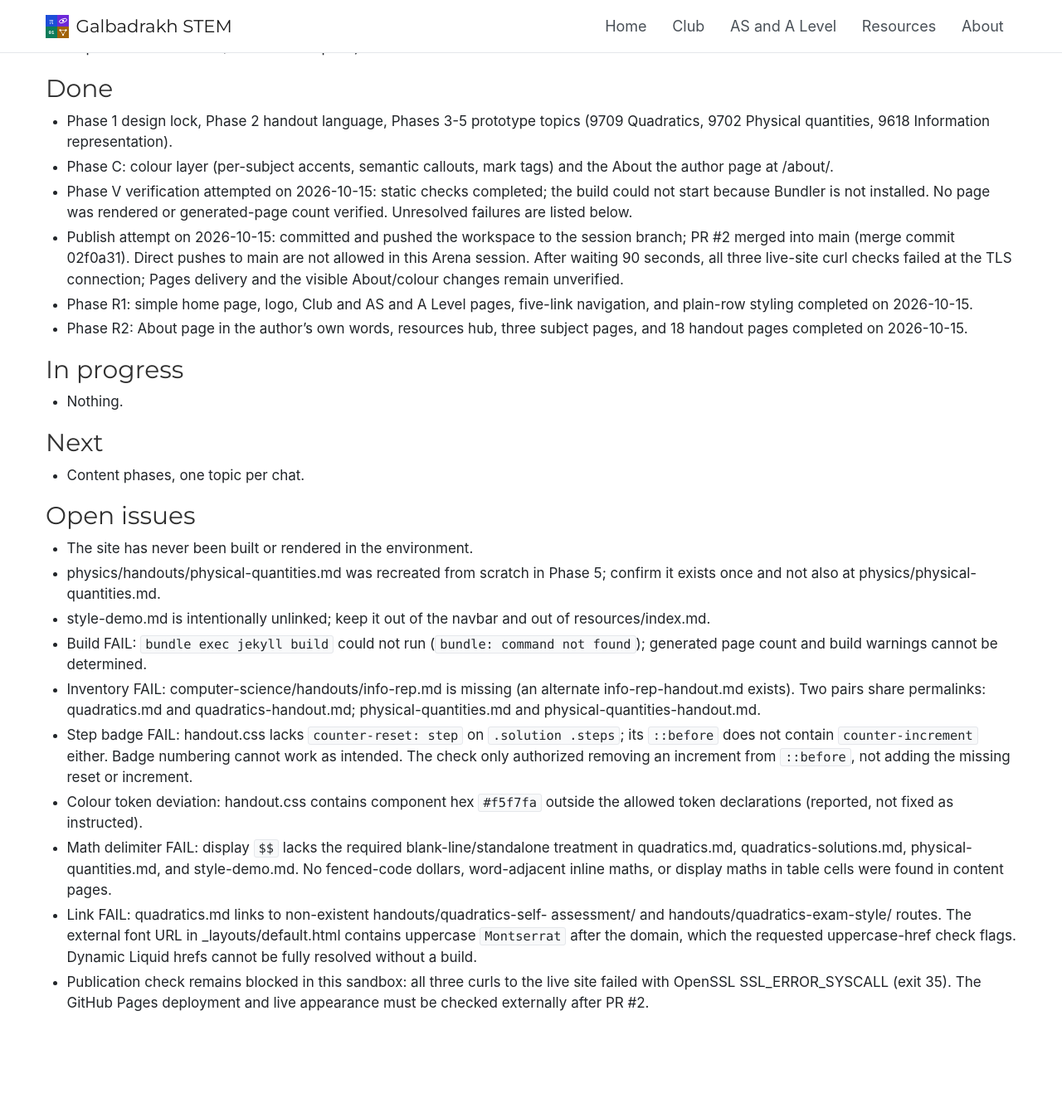
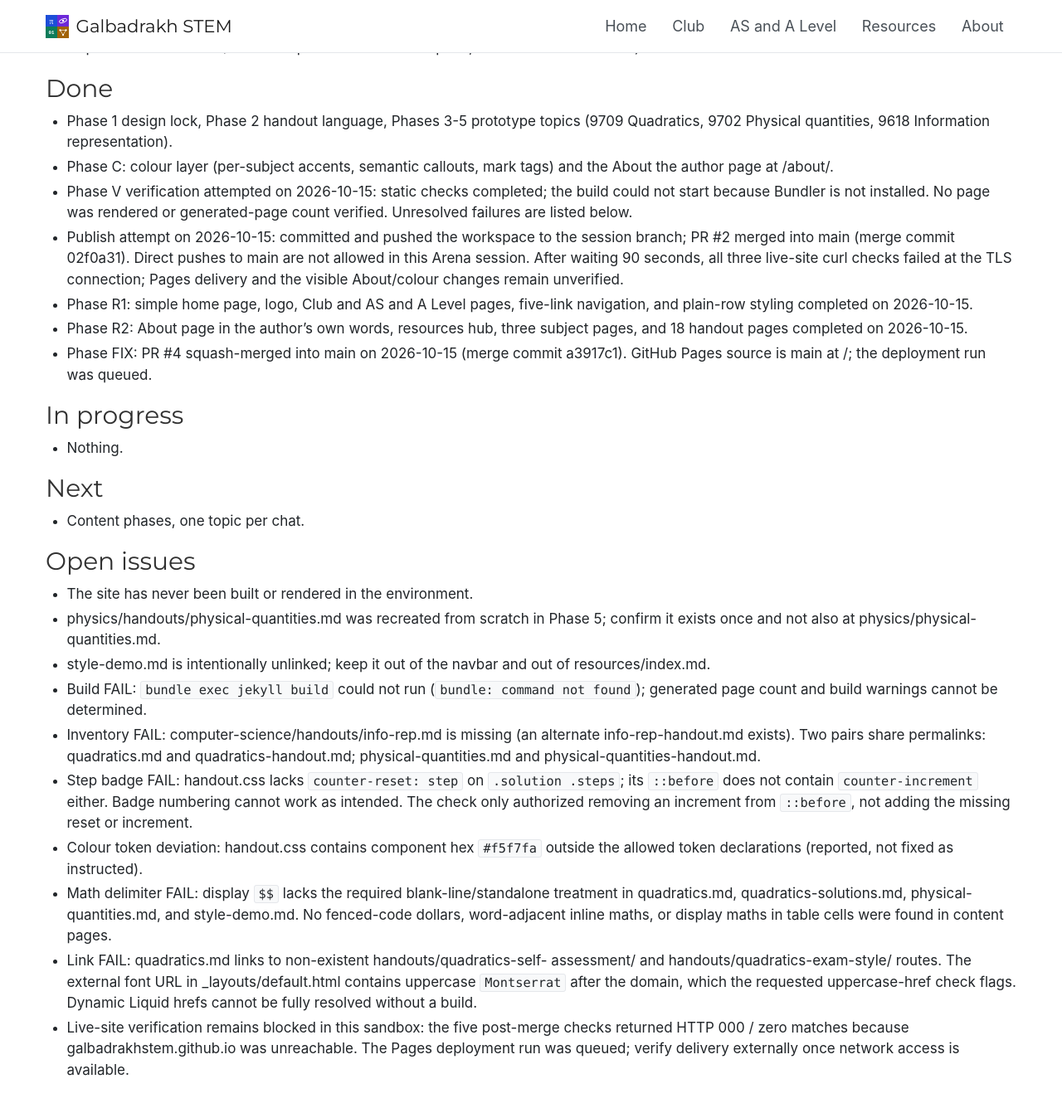
Before and after one commit to galbadrakhstem/galbadrakhstem.github.io, a Jekyll site: the page built from PROGRESS.md, in a window 1280 px wide and 1400 px high, scrolled down 151 px. Shown: the top 1336 px of the window at 83% size. Built offline with Jekyll 4.4.1, drawn with Linux system fonts in a browser that asks for light colours; our own code applies the rules of GitHub Pages for plain Markdown files.

Commit message:
chore: record Phase FIX publication status
Co-authored-by: arena-agent <297053741+arena-agent@users.noreply.github.com>

```diff
--- a/PROGRESS.md
+++ b/PROGRESS.md
@@ -1,6 +1,6 @@
 # PROGRESS
 
-Last updated: 2026-10-15 (Phase R2 complete)
+Last updated: 2026-10-15 (Phase FIX publish-to-main complete; live verification blocked)
 
 ## Done
 - Phase 1 design lock, Phase 2 handout language, Phases 3-5 prototype topics
@@ -19,6 +19,8 @@ Last updated: 2026-10-15 (Phase R2 complete)
   navigation, and plain-row styling completed on 2026-10-15.
 - Phase R2: About page in the author's own words, resources hub, three subject
   pages, and 18 handout pages completed on 2026-10-15.
+- Phase FIX: PR #4 squash-merged into main on 2026-10-15 (merge commit
+  a3917c1). GitHub Pages source is main at /; the deployment run was queued.
 
 ## In progress
 - Nothing.
@@ -52,6 +54,7 @@ Last updated: 2026-10-15 (Phase R2 complete)
   in _layouts/default.html contains uppercase `Montserrat` after the domain,
   which the requested uppercase-href check flags. Dynamic Liquid hrefs cannot
   be fully resolved without a build.
-- Publication check remains blocked in this sandbox: all three curls to the
-  live site failed with OpenSSL SSL_ERROR_SYSCALL (exit 35). The GitHub Pages
-  deployment and live appearance must be checked externally after PR #2.
+- Live-site verification remains blocked in this sandbox: the five post-merge
+  checks returned HTTP 000 / zero matches because galbadrakhstem.github.io was
+  unreachable. The Pages deployment run was queued; verify delivery externally
+  once network access is available.
```
